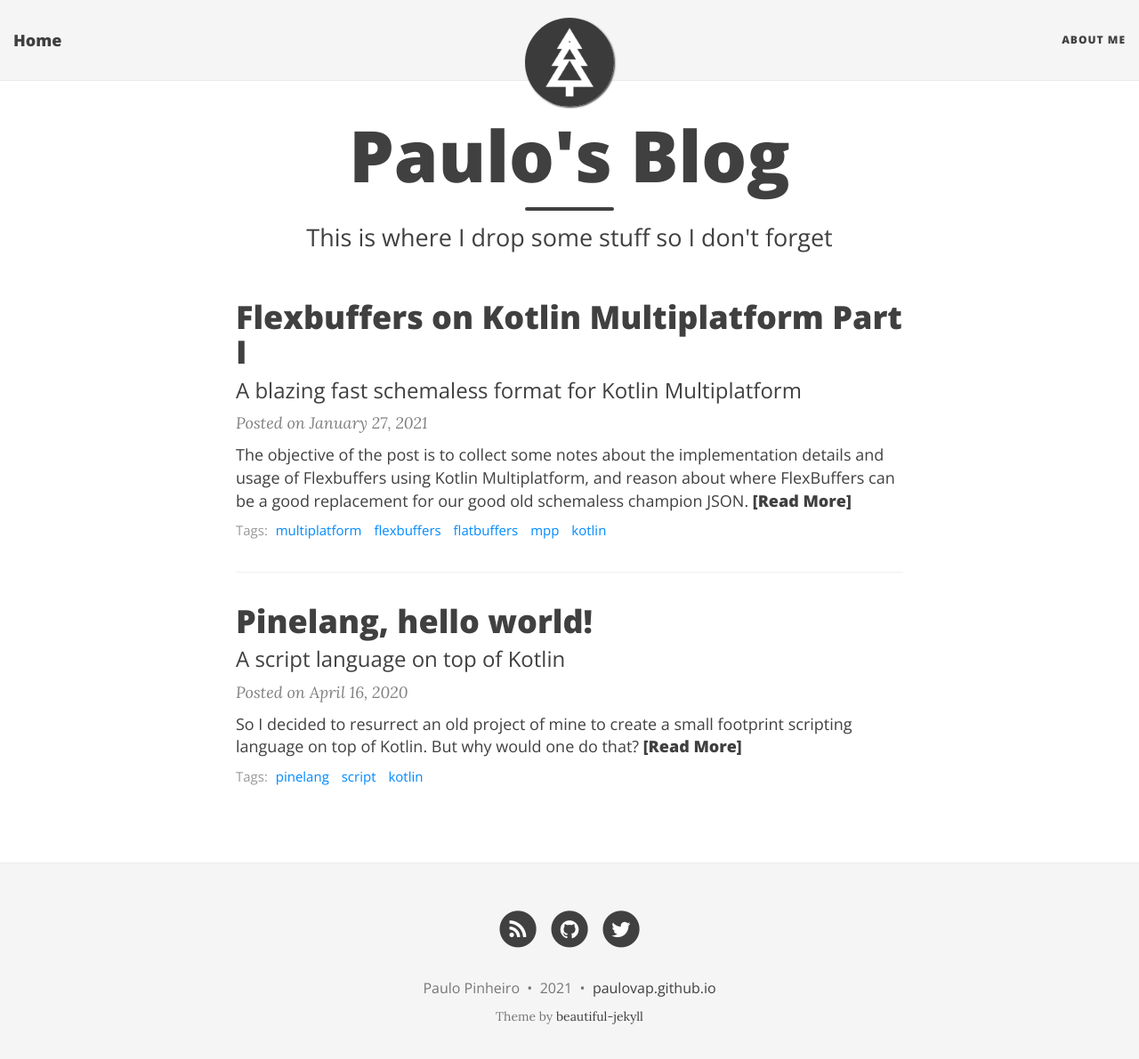
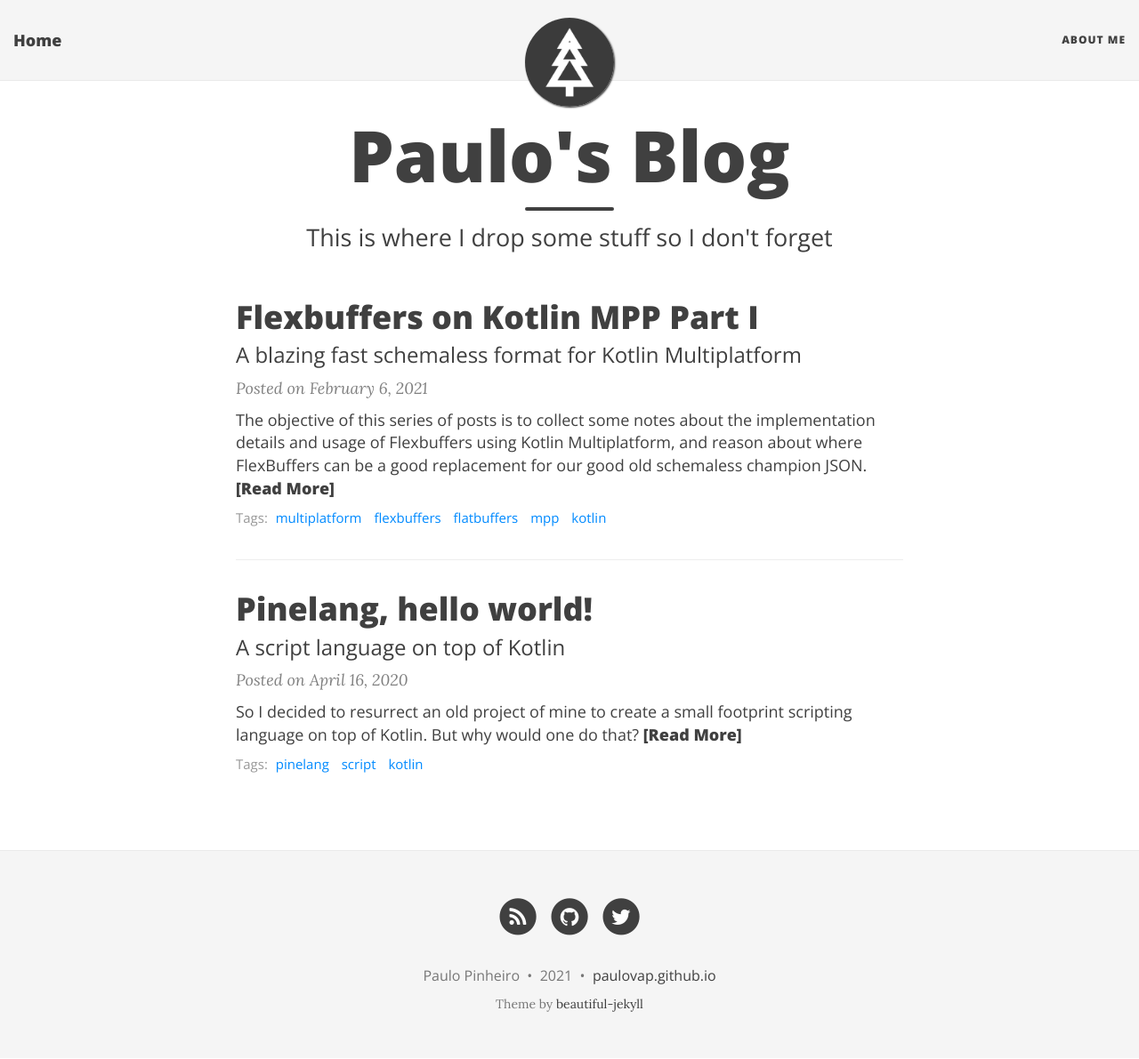
Before and after one commit to paulovap/paulovap.github.io, a Jekyll site: the page built from index.html, in a window 1280 px wide and 1204 px high. Shown: the top 1191 px of the window at 89% size. Built offline with Jekyll 4.4.1, drawn with Linux system fonts in a browser that asks for light colours; nearby versions of some CDN libraries; the list of posts is cut into pages by our own code.

Commit message:
Fix data for flexbuffers-kotlin-mpp-part-i

```diff
--- a/_posts/2021-01-27-flexbuffers-kotlin-mpp-part-i.md
+++ b/_posts/2021-02-06-flexbuffers-kotlin-mpp-part-i.md
@@ -1,6 +1,6 @@
 ---
 layout: post
-title: "Flexbuffers on Kotlin Multiplatform Part I"
+title: "Flexbuffers on Kotlin MPP Part I"
 subtitle: A blazing fast schemaless format for Kotlin Multiplatform
 gh-repo: google/flatbuffers
 gh-badge: [star, fork]
@@ -10,13 +10,13 @@ comments: true
 draft: false
 ---
 
-The objective of the post is to collect some notes about the implementation details and usage of Flexbuffers
+The objective of this series of posts is to collect some notes about the implementation details and usage of Flexbuffers
 using Kotlin Multiplatform, and reason about where FlexBuffers can be a good replacement for our good old schemaless champion JSON.
 
 Since I've written the [Java port](https://github.com/google/flatbuffers/blob/master/java/com/google/flatbuffers/FlexBuffers.java) as well, so it is a good opportunity to compare and see where Kotlin can make our life easier when compared to Java.
 
-This is part one of a series of posts with a few more planned, and the library itself is not yet distributed over maven, but you can check out not on [google/flatbuffers](https://github.com/google/flatbuffers/tree/master/kotlin). The API is still being ironed out and I hope those posts
-help giving feedback and make the library better.
+This is part one of a series of posts with a few more planned, and the library itself is not yet distributed over maven, but you can check out on [google/flatbuffers](https://github.com/google/flatbuffers/tree/master/kotlin). The API is still being ironed out and I hope those posts
+help attract feedback and suggestions to make the library better.
 
 <a name="whatis"></a>
 
```
